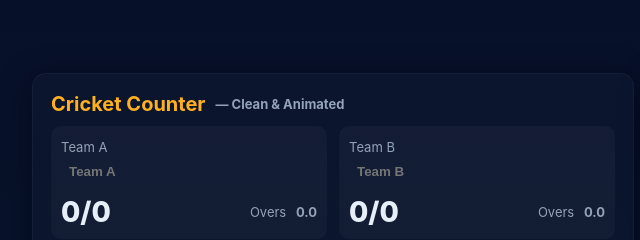
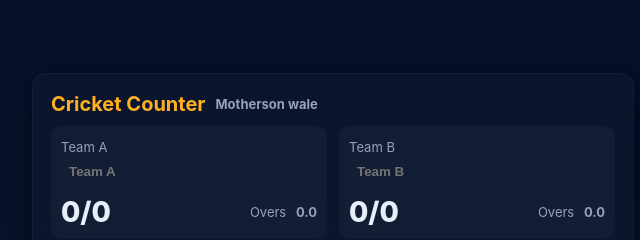
Before and after one commit to s9026053245-ui/Siddhant, a plain HTML site: page index.html in a window 1280 px wide. Shown: the top 240 px of the page, 118-758 px from the left. Drawn offline with Linux system fonts and the light colour scheme.

Commit message:
Update index.html

```diff
--- a/index.html
+++ b/index.html
@@ -47,7 +47,7 @@
 <body>
   <div class="wrap">
     <div class="card">
-      <h1>Cricket Counter <span class="small">— Clean & Animated</span></h1>
+      <h1>Cricket Counter <span class="small">Motherson wale</span></h1>
 
       <div class="teams">
         <div class="team">
```
